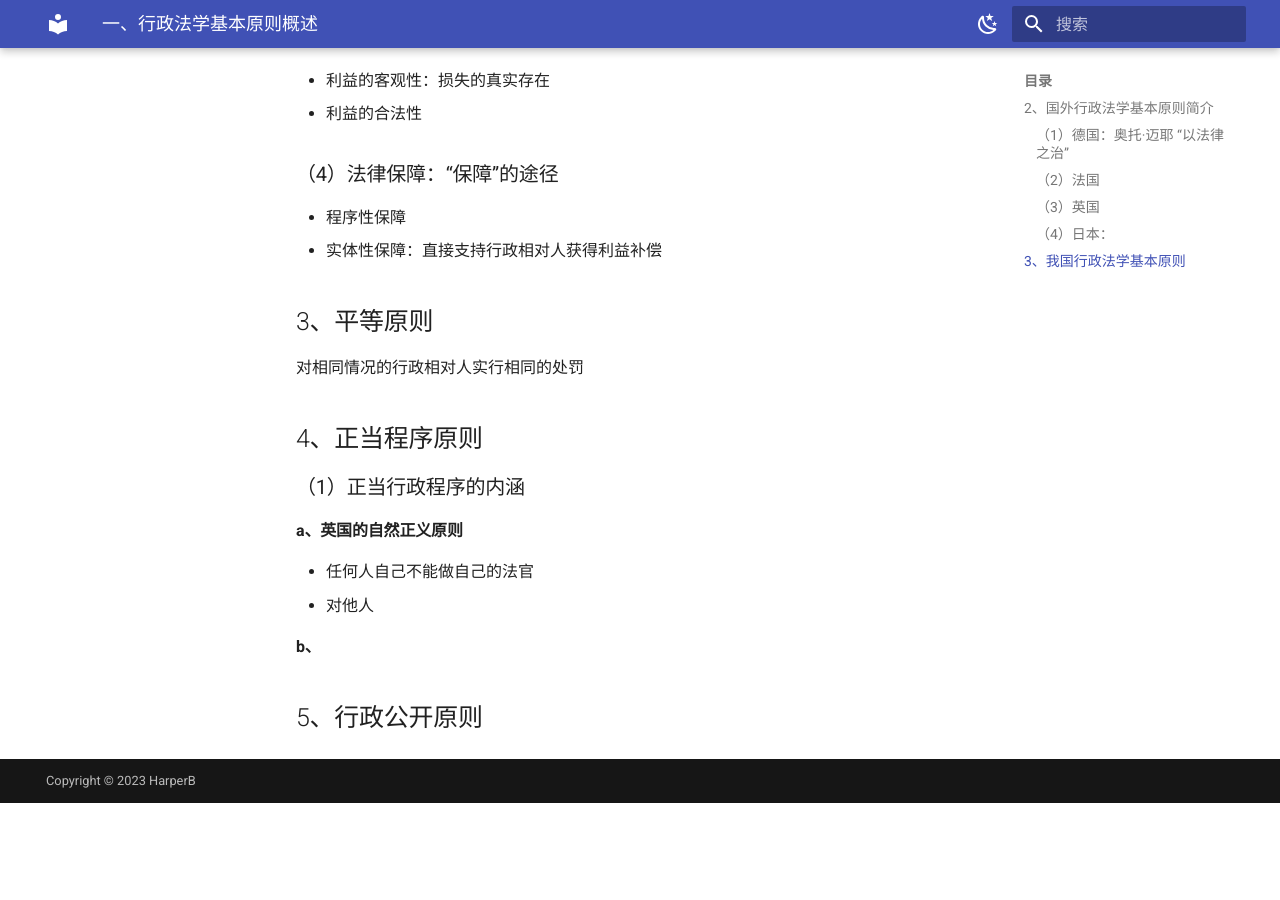
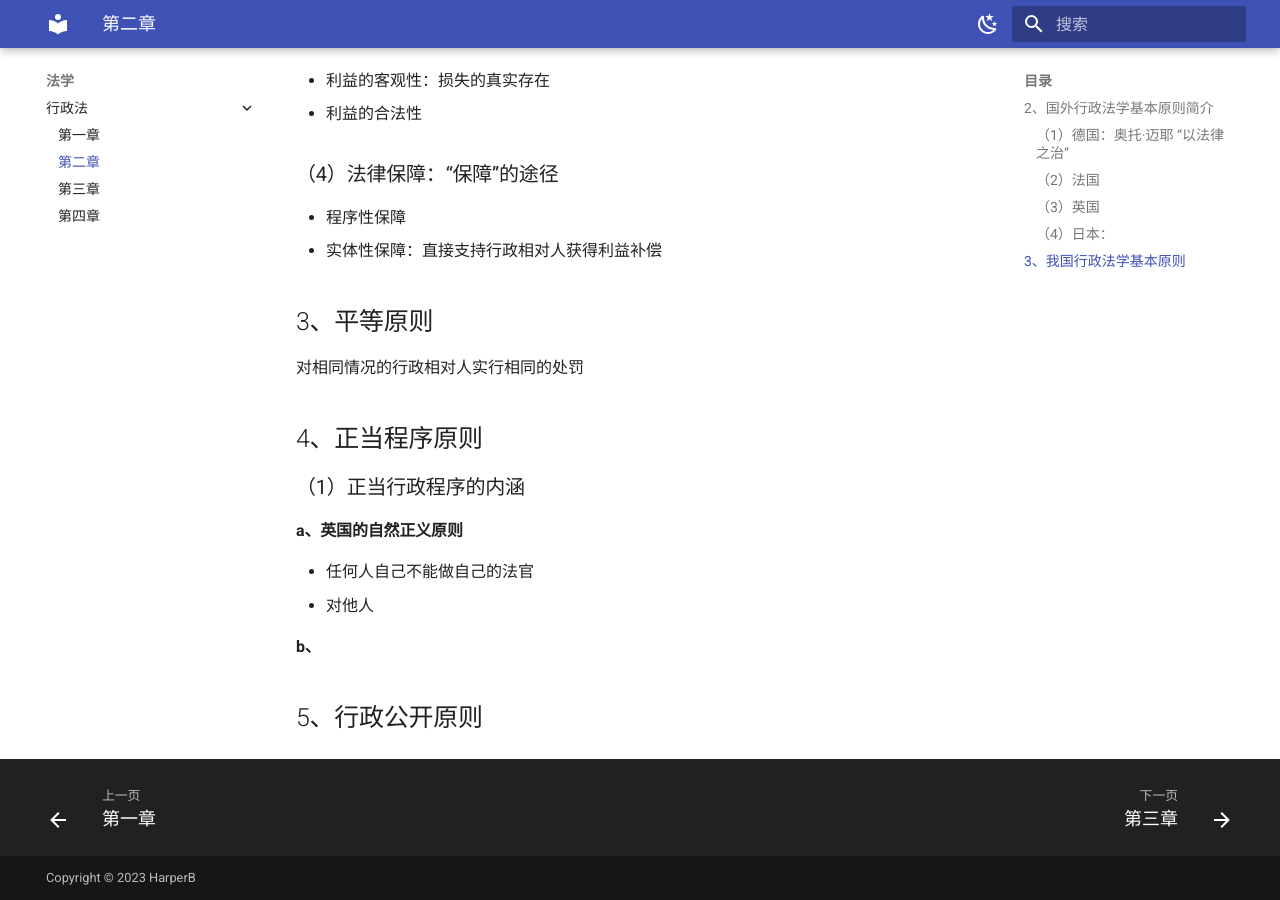
Before and after one commit to Harper-bai/note, an MkDocs documentation site: the page built from docs/xingzhengfa/p2.md, in a window 1280 px wide and 900 px high, scrolled down 1116 px. Built offline with MkDocs 1.6.1 and Material for MkDocs 9.7.7, drawn with Linux system fonts in a browser that asks for light colours; before the commit the page ends 1919 px from its top, so only the background shows below that; some of the changed lines change nothing that is shown.

Commit message:
Adding intial documentation files

```diff
--- a/mkdocs.yml
+++ b/mkdocs.yml
@@ -38,15 +38,15 @@ theme:
 #repo_url: https://github.com/yhwu-is/Notes # 右上角点击跳转的链接
 #repo_name: GitHub仓库 # 右上角的名字
 
-
+#最小的子目录下要有文件才不会报错
 nav:
   - Home: 'index.md'
   - 法学:
     - 行政法:
-      - 第一章: 行政法/第一章 行政法概述（待完善）.md
-      - 第二章: 行政法/第二章 行政法基本原则.md
-      - 第三章: 行政法/第三章 行政法律关系的主体.md
-      - 第四章: 行政法/第四章 行政行为.md
+      - 第一章: xingzhengfa/p1.md
+      - 第二章: xingzhengfa/p2.md
+      - 第三章: xingzhengfa/p3.md
+      - 第四章: xingzhengfa/p4.md
 
 
 copyright: Copyright &copy; 2023 HarperB
```
Also changed, not shown: docs/xingzhengfa/p1.md (renamed from docs/行政法/第一章 行政学概述（待完善）.md), docs/xingzhengfa/p2.md (renamed from docs/行政法/第二章 行政法学基本原则.md), docs/xingzhengfa/p3.md (renamed from docs/行政法/第三章 行政法律关系的主体.md), docs/xingzhengfa/p4.md (renamed from docs/行政法/第四章 行政行为.md), docs/xingzhengfa/行政法-Content.md (renamed from docs/行政法/行政法-Content.md), docs/xingzhengfa/行政法眼看世界.md (renamed from docs/行政法/行政法眼看世界.md), 1 other file.
